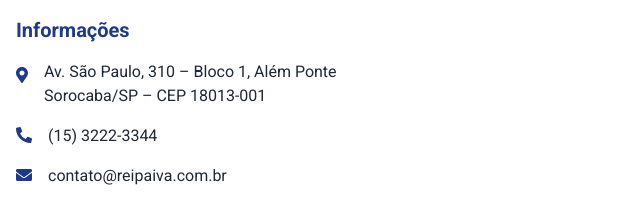
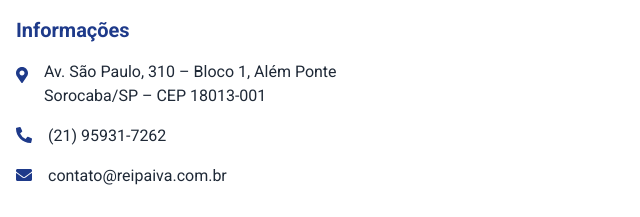
Before and after one commit to r46588052-boop/pe-as, a plain HTML site: page index.html in a window 1280 px wide. Shown: the part 1380-1597 px from the top of the page, 0-640 px from the left. Drawn offline with nearby package versions, Linux system fonts and the light colour scheme.

Commit message:
Update index.html

```diff
--- a/index.html
+++ b/index.html
@@ -130,7 +130,7 @@
                             <div class="text-primary mr-4">
                                 <i class="fas fa-phone-alt"></i>
                             </div>
-                            <p>(15) 3222-3344</p>
+                            <p>(21) 95931-7262</p>
                         </div>
                         <div class="flex items-center">
                             <div class="text-primary mr-4">
```
